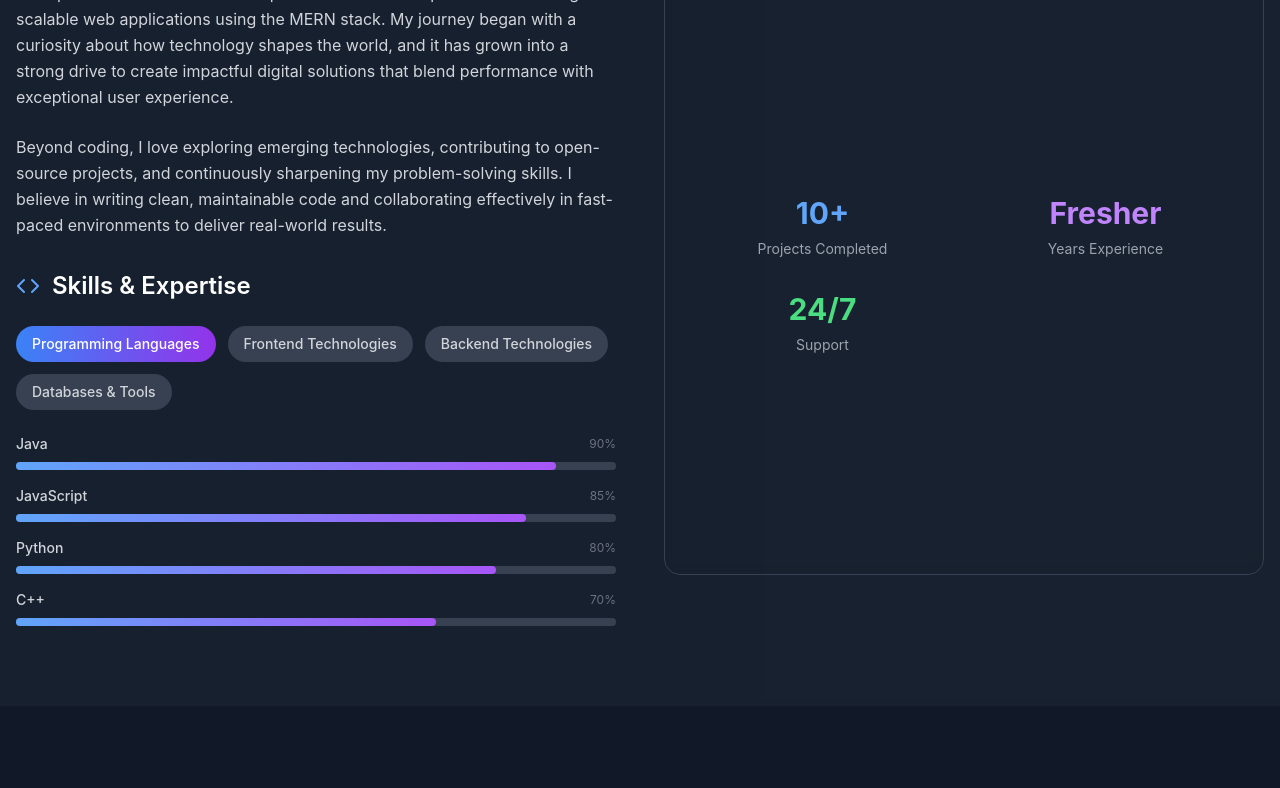
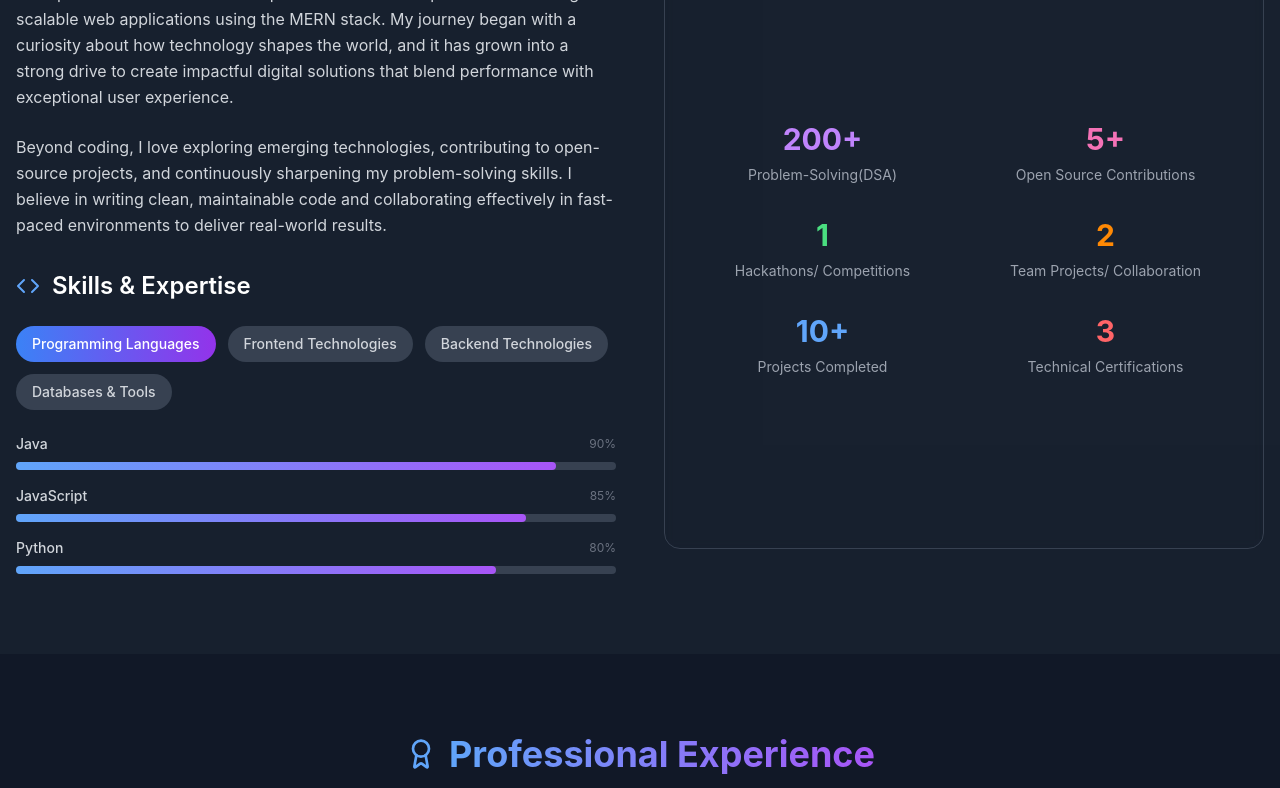
Before and after one commit to AKDev32/Aman_Portfolio, a React (Vite) app: page / in a window 1280 px wide. Shown: the part 1080-1868 px from the top of the page. Built offline with nearby package versions, Linux system fonts and the light colour scheme; the HTML template or start-up script is replaced by a standard one.

Commit message:
fourth commit

```diff
--- a/src/App.jsx
+++ b/src/App.jsx
@@ -126,27 +126,21 @@ const App = () => {
     programming: [
       { name: "Java", level: 90 },
       { name: "JavaScript", level: 85 },
-      { name: "Python", level: 80 },
-      { name: "C++", level: 70 }
+      { name: "Python", level: 80 }
     ],
     frontend: [
       { name: "React", level: 90 },
-      { name: "Next.js", level: 85 },
       { name: "HTML/CSS", level: 95 },
       { name: "Tailwind CSS", level: 88 }
     ],
     backend: [
       { name: "Node.js", level: 88 },
       { name: "Express.js", level: 85 },
-      { name: "GraphQL", level: 72 },
       { name: "REST APIs", level: 90 }
     ],
     database : [
       { name: "MongoDB", level: 85 },
-      { name: "MySQL", level: 88 },
-      { name: "Postman", level: 75 },
-      { name: "vs-code", level: 90 },
-      { name: "Git", level: 80 }
+      { name: "MySQL", level: 88 }
     ]
   };
 
@@ -381,20 +375,28 @@ const App = () => {
                 <div className="h-full flex flex-col justify-center items-center text-center space-y-8">
                   <div className="grid grid-cols-2 gap-8 w-full">
                     <div className="text-center">
+                      <div className="text-3xl font-bold text-purple-400 mb-2">200+</div>
+                      <div className="text-sm text-gray-400">Problem-Solving(DSA)</div>
+                    </div>
+                    <div className="text-center">
+                      <div className="text-3xl font-bold text-pink-400 mb-2">5+</div>
+                      <div className="text-sm text-gray-400">Open Source Contributions</div>
+                    </div>
+                    <div className="text-center">
+                      <div className="text-3xl font-bold text-green-400 mb-2">1</div>
+                      <div className="text-sm text-gray-400">Hackathons/ Competitions</div>
+                    </div>
+                    <div className="text-center">
+                      <div className="text-3xl font-bold text-orange-400 mb-2">2</div>
+                      <div className="text-sm text-gray-400">Team Projects/ Collaboration</div>
+                    </div>
+                    <div className="text-center">
                       <div className="text-3xl font-bold text-blue-400 mb-2">10+</div>
                       <div className="text-sm text-gray-400">Projects Completed</div>
                     </div>
                     <div className="text-center">
-                      <div className="text-3xl font-bold text-purple-400 mb-2">Fresher</div>
-                      <div className="text-sm text-gray-400">Years Experience</div>
-                    </div>
-                    {/* <div className="text-center">
-                      <div className="text-3xl font-bold text-pink-400 mb-2">30+</div>
-                      <div className="text-sm text-gray-400">Happy Clients</div>
-                    </div> */}
-                    <div className="text-center">
-                      <div className="text-3xl font-bold text-green-400 mb-2">24/7</div>
-                      <div className="text-sm text-gray-400">Support</div>
+                      <div className="text-3xl font-bold text-red-400 mb-2">3</div>
+                      <div className="text-sm text-gray-400">Technical Certifications</div>
                     </div>
                   </div>
                 </div>
```
